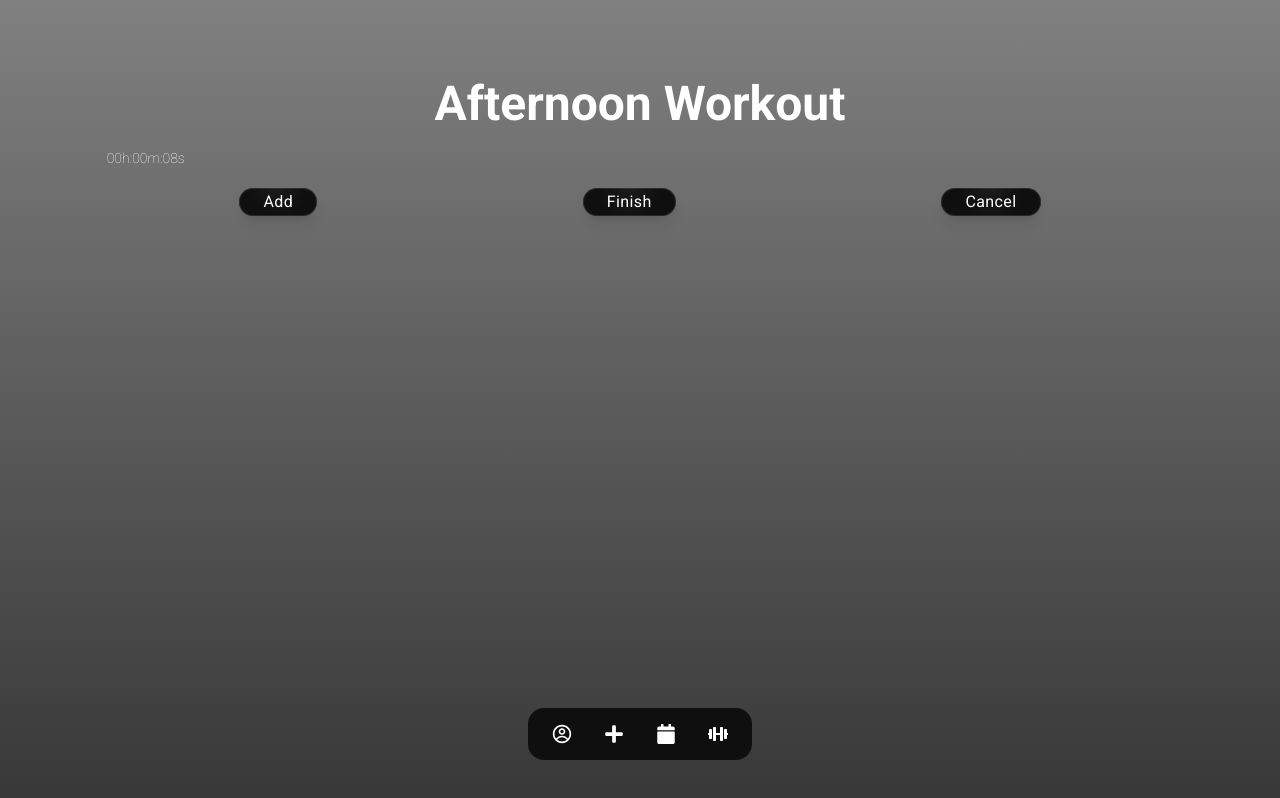
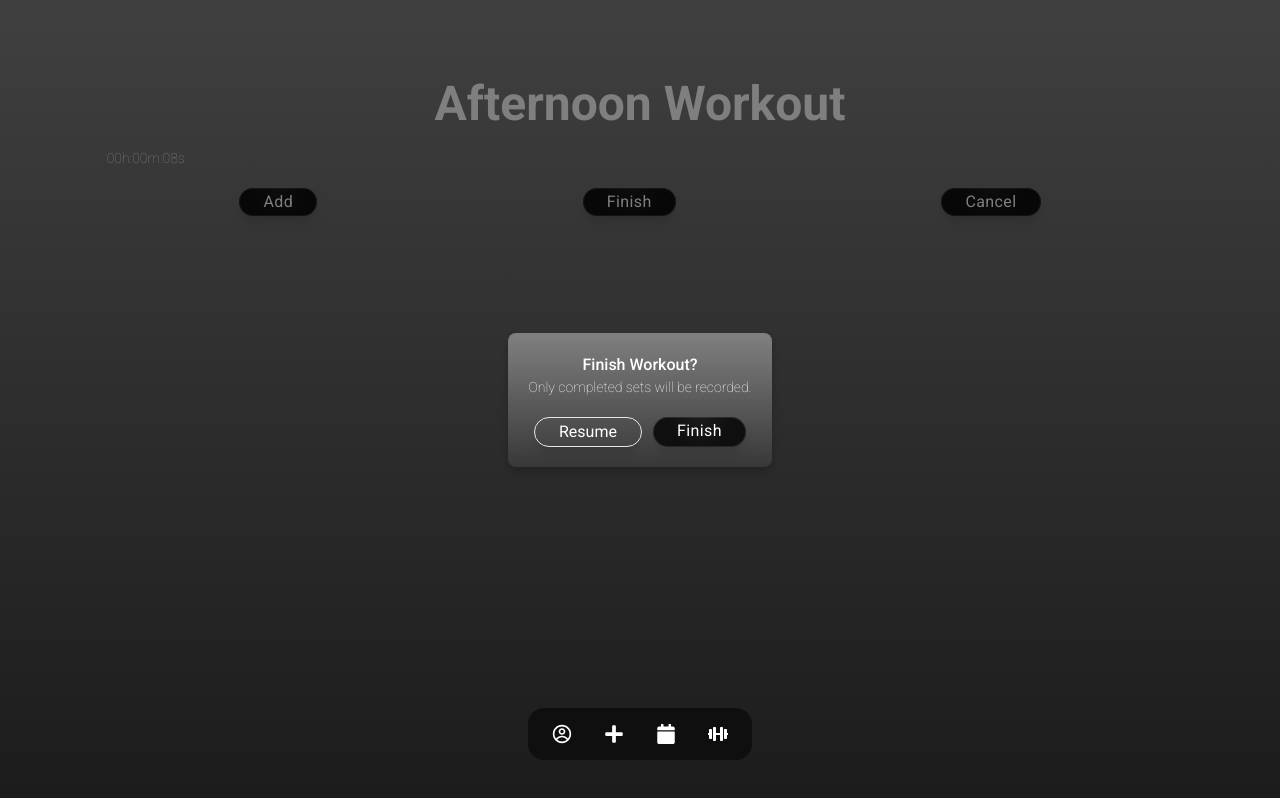
Before and after one commit to 04felixli/SlimPossible, a Next.js app: page /workout/start in a window 1280 px wide. Both pictures are taken after a click on the button "Finish". Built offline with nearby package versions, Linux system fonts and the light colour scheme.

Commit message:
Added popups

```diff
--- a/app/global components/SearchBar.tsx
+++ b/app/global components/SearchBar.tsx
@@ -1,5 +1,4 @@
 'use client';
-import Button from '@/app/global components/Buttons/Button';
 import React from 'react'
 import { FaSearch } from "react-icons/fa";
 import { useSearchParams, usePathname, useRouter } from 'next/navigation';
--- /dev/null
+++ b/app/workout/interfaces/popup.ts
@@ -0,0 +1,6 @@
+export interface IPopUp {
+    header: string;
+    subHeading: string;
+    doIt: string;
+    noDontDoIt: string;
+}
--- /dev/null
+++ b/app/workout/start/components/StartWorkoutButtons.tsx
@@ -0,0 +1,39 @@
+'use client'
+import React, { useState } from 'react'
+import Button from '@/app/global components/Buttons/Button';
+import Link from 'next/link';
+import PopUp from './popups/PopUp';
+import { IPopUp } from '../../interfaces/popup';
+
+const StartWorkoutButtons = () => {
+    const [cancelWorkout, setCancelWorkout] = useState<boolean>(false);
+    const [finishWorkout, setFinishWorkout] = useState<boolean>(false);
+
+    const cancelWorkoutPopUpContent: IPopUp = {
+        header: 'Cancel Workout?',
+        subHeading: 'Are you sure you want to cancel this workout? All progress will be lost.',
+        doIt: 'Cancel Workout',
+        noDontDoIt: 'Resume'
+    }
+
+    const finishWorkoutPopUpContent: IPopUp = {
+        header: 'Finish Workout?',
+        subHeading: 'Only completed sets will be recorded.',
+        doIt: 'Finish',
+        noDontDoIt: 'Resume'
+    }
+
+    return (
+        <div className='flex justify-around mt-5'>
+            <Link href="/workout/start/selectExercises">
+                <Button text={'Add'} />
+            </Link>
+            <Button text={'Finish'} onClickFunction={() => setFinishWorkout(true)} />
+            <Button text={'Cancel'} onClickFunction={() => setCancelWorkout(true)} />
+            {cancelWorkout && <PopUp popUp={cancelWorkoutPopUpContent} onDoIt={() => setCancelWorkout(false)} onDontDoIt={() => setCancelWorkout(false)} />}
+            {finishWorkout && <PopUp popUp={finishWorkoutPopUpContent} onDoIt={() => setFinishWorkout(false)} onDontDoIt={() => setFinishWorkout(false)} />}
+        </div>
+    )
+}
+
+export default StartWorkoutButtons
--- /dev/null
+++ b/app/workout/start/components/popups/PopUp.tsx
@@ -0,0 +1,32 @@
+import React from 'react';
+import './PopUp.css'; // Make sure to import the CSS file
+import { IPopUp } from '@/app/workout/interfaces/popup';
+import Button from '@/app/global components/Buttons/Button';
+
+interface Props {
+  popUp: IPopUp;
+  onDoIt: () => void;
+  onDontDoIt: () => void;
+}
+
+const PopUp = ({ popUp, onDoIt, onDontDoIt }: Props) => {
+  return (
+    <div className='popup-overlay hover:cursor-pointer' onClick={onDontDoIt}>
+      <div className='popup-content hover:cursor-default'>
+        <div className='card-title-font items-center flex justify-center'>{popUp.header}</div>
+        <div className='thin-font'>{popUp.subHeading}</div>
+        <div className='flex flex-row justify-around mt-5'>
+          <button
+            className='px-6 py-0.5 rounded-full shadow-lg border items-center flex justify-center'
+            onClick={onDontDoIt}
+          >
+            {popUp.noDontDoIt}
+          </button>
+          <Button text={popUp.doIt} onClickFunction={onDoIt} />
+        </div>
+      </div>
+    </div>
+  )
+}
+
+export default PopUp;
--- /dev/null
+++ b/app/workout/start/components/popups/popup.css
@@ -0,0 +1,20 @@
+.popup-overlay {
+    position: fixed;
+    top: 0;
+    left: 0;
+    width: 100%;
+    height: 100%;
+    display: flex;
+    align-items: center;
+    justify-content: center;
+    background-color: rgba(0, 0, 0, 0.5);
+    /* Optional: To add a background overlay */
+}
+
+.popup-content {
+    background: linear-gradient(to bottom, #808080, #383838);
+    padding: 20px;
+    border-radius: 8px;
+    box-shadow: 0 4px 8px rgba(0, 0, 0, 0.2);
+    max-width: 80%;
+}
--- a/app/workout/start/page.tsx
+++ b/app/workout/start/page.tsx
@@ -6,6 +6,7 @@ import Button from '@/app/global components/Buttons/Button'
 import Link from 'next/link'
 import ExerciseTrackingCards from './components/ExerciseTrackingCards'
 import { GetWorkoutTime } from '@/app/global components/Library/utilFunctions'
+import StartWorkoutButtons from './components/StartWorkoutButtons'
 
 const start = () => {
     return (
@@ -13,13 +14,7 @@ const start = () => {
             <PageName name={GetWorkoutTime() + " Workout"} />
             <Timer />
             <ExerciseTrackingCards />
-            <div className='flex justify-around mt-5'>
-                <Link href="/workout/start/selectExercises">
-                    <Button text={'Add'} />
-                </Link>
-                <Button text={'Finish'} />
-                <Button text={'Cancel'} />
-            </div>
+            <StartWorkoutButtons />
         </PageLayout>
     )
 }
```
